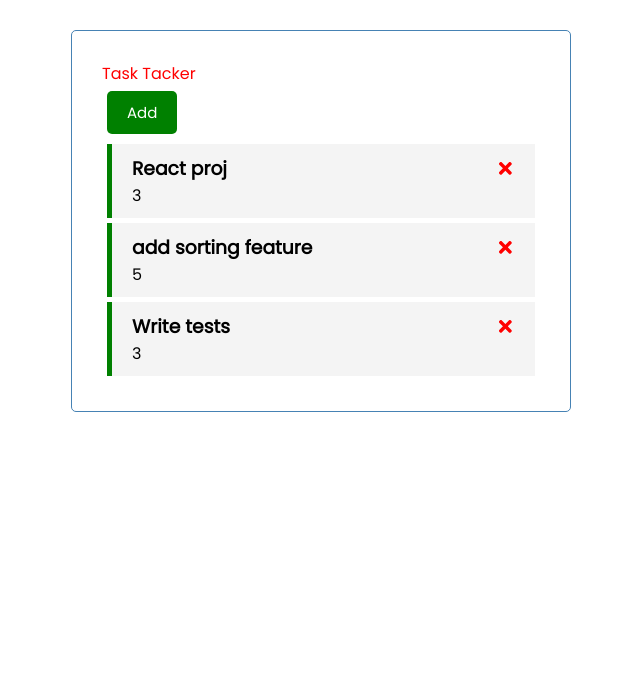
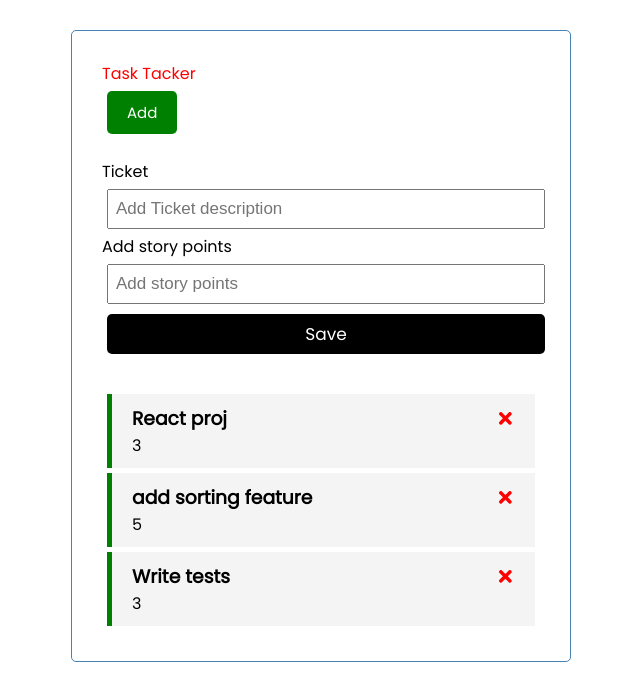
Before and after one commit to klanti117/ticketTracker, a React (Vite) app: page / in a window 1280 px wide. Shown: the top 700 px of the page, without its empty margins (319-959 px from the left). Built offline with nearby package versions, Linux system fonts and the light colour scheme.

Commit message:
created addTicket component

```diff
--- /dev/null
+++ b/src/AddTicket.tsx
@@ -0,0 +1,15 @@
+const AddTicket = () => {
+    return (
+        <form className="add-form">
+            <div  className="form-control">
+                <label>Ticket</label>
+                <input type="text" placeholder="Add Ticket description"/>
+                <label>Add story points</label>
+                <input type="number" placeholder="Add story points"/>
+                <input type="submit" value="Save" className="btn btn-block"/>
+            </div>
+        </form>
+    )
+}
+
+export default AddTicket
--- a/src/App.tsx
+++ b/src/App.tsx
@@ -2,6 +2,7 @@ import { useState } from "react"
 import Header from "./Header"
 import './index.css'
 import Tickets from "./Tickets"
+import AddTicket from "./AddTicket"
 
 const intialTicketsArr: Array<Ticket> = [
   {
@@ -40,6 +41,7 @@ function App() {
   return (
     <div className="container">
       <Header/>
+      <AddTicket/>
       {tickets.length>0 ?
         <Tickets
           tickets={tickets}
```
